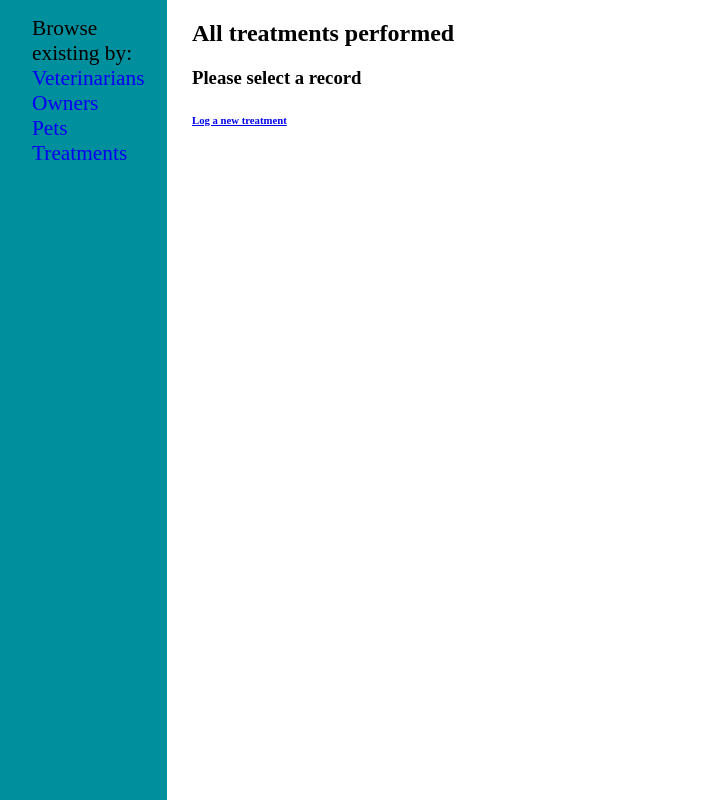
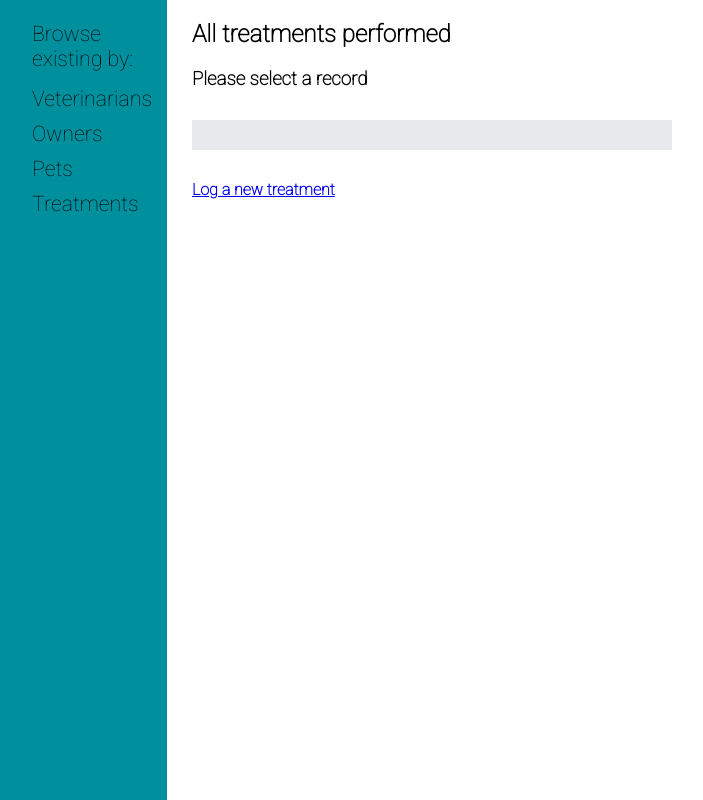
Before and after one commit to jakegreenhalgh/vet_manager, a Flask app: page /treatments in a window 1280 px wide. Shown: the part 97-897 px from the top of the page, without its empty margins (8-711 px from the left). Run offline with Flask 2, Linux system fonts and the light colour scheme; data that the repository does not hold is empty; some libraries are stand-ins or nearby versions.

Commit message:
added colour to pages in css

```diff
--- a/static/style.css
+++ b/static/style.css
@@ -1,5 +1,8 @@
 
-
+body {
+    margin: 0px;
+    margin-left: 0px;
+}
 .menu {
     display: flex;
     flex-direction: row;
@@ -11,11 +14,6 @@
     padding-top: 0%;
     margin-bottom: 0%;
     font-family: 'Roboto', sans-serif;
-}
-
-body {
-    margin: 0px;
-    margin-left: 0px;
 }
 
 header {
@@ -34,27 +32,35 @@ header {
 }
 
 #menu_list {
-    list-style: none;
     margin-top: 10px;
 }
 
 .navigation {
     height: 100%;
+    overflow: auto;
     width: 175px;
+    display: block;
     position: absolute;
     background-color: #008f9d;
-    display: block;
 }
 
 #nav_list {
-    list-style: none;
     font-size: 16pt;
+    color: black;
+    font-family: 'Roboto', sans-serif;
 
+
+}
+
+#nav_list_title {
+    margin-bottom: 10px;
 }
 
 #nav_links {
     text-decoration: none;
     border-spacing: 10px;
+    color: black;
+    line-height: 35px;
 }
 
 #nav_links:hover {
@@ -63,4 +69,17 @@ header {
 
 section {
     margin-left: 200px;
+    font-family: 'Roboto', sans-serif;
 }
+
+#table_entry {
+    background-color: #e8e9ed;
+    background-clip: border-box;
+    margin-top: 30px;
+    margin-bottom: 30px;
+    margin-right: 600px;
+    padding: 15px;
+}
+li {
+    list-style: none;
+}
--- a/templates/base.html
+++ b/templates/base.html
@@ -24,14 +24,14 @@
         </ul>
     </nav>
 
-</header>
+</header >
     <nav class="navigation">
-        <ul>
-            <li id="nav_list">Browse existing by:</li>
-            <li id="nav_list"><a id="nav_links" href="/vets">Veterinarians</a></li>
-            <li id="nav_list"><a id="nav_links" href="/owners">Owners</a></li>
-            <li id="nav_list"><a id="nav_links" href="/pets">Pets</a></li>
-            <li id="nav_list"><a id="nav_links" href="/treatments">Treatments</a></li>
+        <ul  id="nav_list">
+            <li id="nav_list_title">Browse existing by:</li>
+            <li><a id="nav_links" href="/vets">Veterinarians</a></li>
+            <li><a id="nav_links" href="/owners">Owners</a></li>
+            <li><a id="nav_links" href="/pets">Pets</a></li>
+            <li><a id="nav_links" href="/treatments">Treatments</a></li>
         </ul>
     </nav>
 <body>
--- a/templates/index.html
+++ b/templates/index.html
@@ -2,7 +2,11 @@
 
 {% block content %}
 <section>
-    <h1 class>Welcome</h1>
+    <h1 class>Welcome to the vet management system!</h1>
+
+    <article>
+        Using this website, you can access and update data pertaining veterinarians, pets, owners and treatments performed using the side bar to left. You can also create new data using the the links in the toolbar above.
+    </article>
 </section>
 
 
--- a/templates/owners/show.html
+++ b/templates/owners/show.html
@@ -5,10 +5,6 @@
 <h1> {{owner.name}} </h1>
 
 <div>Phone Number: {{ owner.contact_number }}</div>
-
-<div>Registered: </div>
-
-
 
 <h3>{{owner.name}} has the following pets:</h3>
 
@@ -20,6 +16,6 @@
         </li>
     {% endfor %}
 </ul>
-<h6><a href="/pets/new">Add a new pet</a></h6>
+<h4><a href="/pets/new">Add a new pet</a></h4>
 </section>
 {% endblock %}
--- a/templates/treatments/index.html
+++ b/templates/treatments/index.html
@@ -5,16 +5,15 @@
 <h1>All treatments performed</h1>
 <h3>Please select a record</h3>
 
-<h6><a href="/treatments/new">Log a new treatment</a></h6>
 
-<ul>
+
+<div id="table_entry">
     {% for treatment in treatments %}
-        <li>
-            <a href="/treatments/{{ treatment.id }}">{{treatment.check_in}} - {{ treatment.check_out }}</a>
-            <p>Name: {{ treatment.pet.name }}</p>
-            <p>Performed by: {{ treatment.vet.name }}</p>
-        </li>
+        <p><a href="/treatments/{{ treatment.id }}">{{treatment.check_in}} - {{ treatment.check_out }}</a></p>
+        <p>Name: {{ treatment.pet.name }}</p>
+        <p>Performed by: {{ treatment.vet.name }}</p>
     {% endfor %}
-</ul>
+</div>
+<h4><a href="/treatments/new">Log a new treatment</a></h4>
 </section>
 {% endblock content %}
--- a/templates/treatments/show.html
+++ b/templates/treatments/show.html
@@ -1,7 +1,7 @@
 {% extends 'base.html' %}
 
 {% block content %}
-<section>
+<section id="table_entry">
     <h1> {{treatment.check_in}} - {{ treatment.check_out }} </h1>
     <p>Name:  <a href="/pets/{{ treatment.pet.id }}"> {{treatment.pet.name}} </a></p>
     <p>Assigned Vet: <a href="/vets/{{ treatment.vet.id }}"> {{treatment.vet.name}} </a></p>
--- a/templates/vets/index.html
+++ b/templates/vets/index.html
@@ -4,8 +4,6 @@
 <section>
 
 <h1>All veterinarians on staff</h1>
-
-<h6><a href="/vets/new">Add a new veterinarian</a></h6>
 
 <ul>
     {% for vet in vets %}
@@ -14,5 +12,7 @@
         </li>
     {% endfor %}
 </ul>
+
+<h4><a href="/vets/new">Add a new veterinarian</a></h4>
 </section>
 {% endblock content %}
--- a/templates/vets/show.html
+++ b/templates/vets/show.html
@@ -4,8 +4,7 @@
 <section>
 <h1> {{vet.name}} </h1>
 
-<h6><a href="/treatments/new">Log a new treatment</a></h6>
-
+<div id="table_entry">
 <h3>{{vet.name}} treats the following patients:</h3>
 
 <ul>
@@ -17,6 +16,6 @@
     {% endfor %}
 </ul>
 </section>
-
+</div>
 
 {% endblock %}
```
Also changed, not shown: templates/owners/index.html (+6 -10 lines), templates/pets/index.html (+4 -8 lines), templates/pets/show.html (+5 -4 lines).
